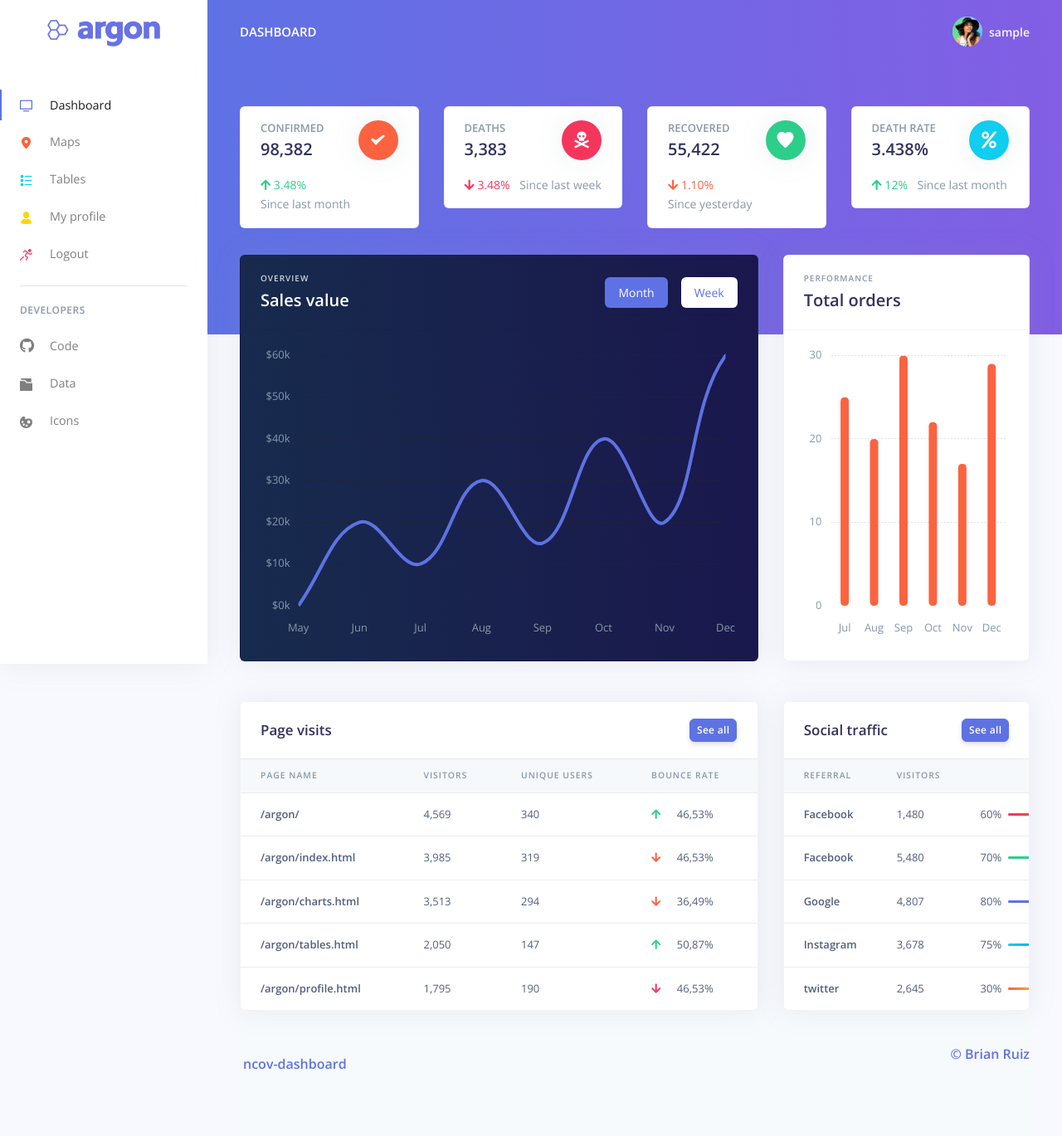
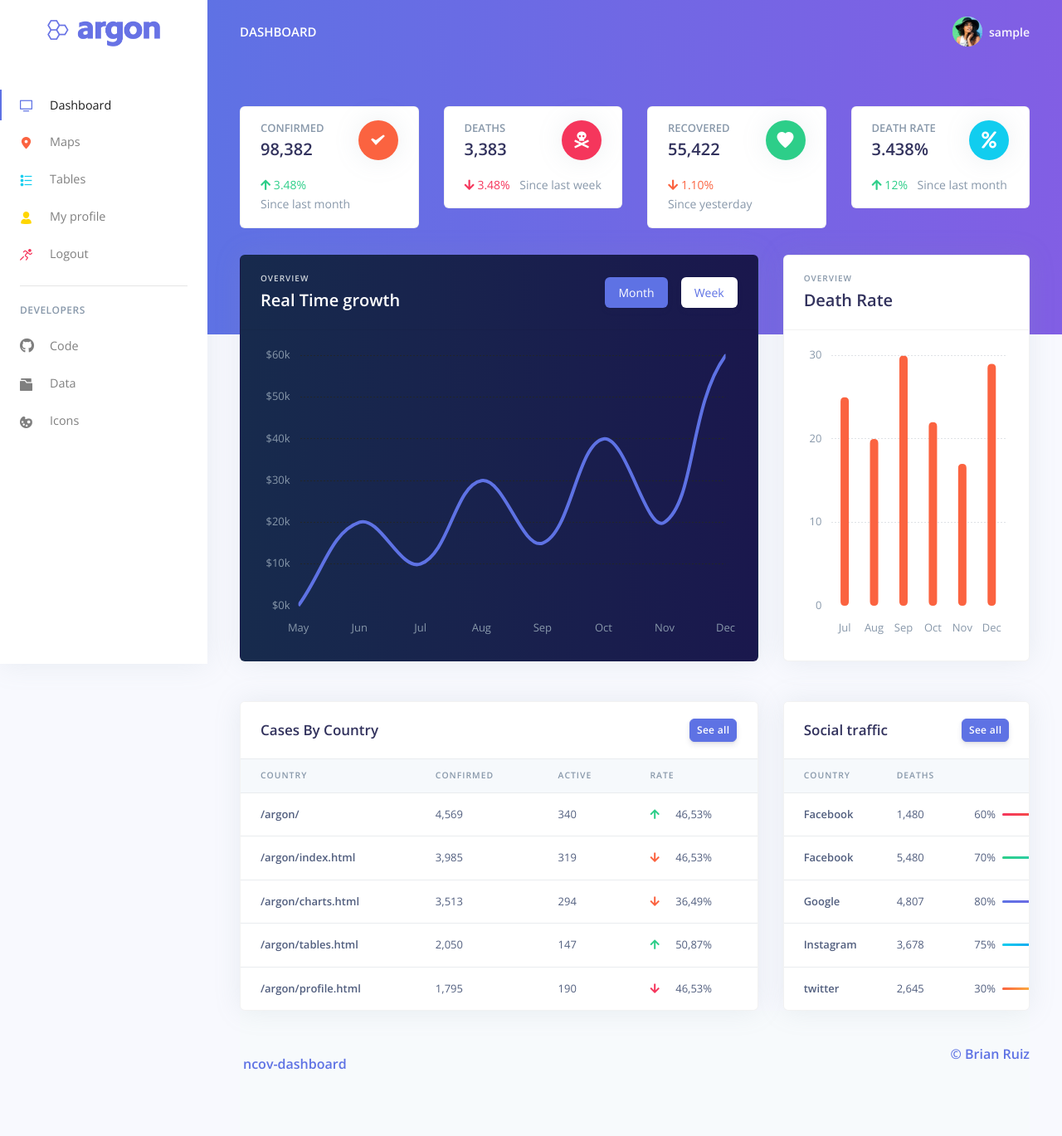
Before and after one commit to BrianRuizy/covid19-dashboard, a Django app: page / in a window 1280 px wide. Shown: the top 1369 px of the page at 83% size. Run offline with Django 3.2, Linux system fonts and the light colour scheme; the visitor is signed in with stand-in values (Sample User, id 1); some libraries are stand-ins or nearby versions.

Commit message:
updated plot titles

```diff
--- a/core/templates/index.html
+++ b/core/templates/index.html
@@ -111,7 +111,7 @@
               <div class="row align-items-center">
                 <div class="col">
                   <h6 class="text-uppercase text-light ls-1 mb-1">Overview</h6>
-                  <h2 class="text-white mb-0">Sales value</h2>
+                  <h2 class="text-white mb-0">Real Time growth</h2>
                 </div>
                 <div class="col">
                   <ul class="nav nav-pills justify-content-end">
@@ -145,8 +145,8 @@
             <div class="card-header bg-transparent">
               <div class="row align-items-center">
                 <div class="col">
-                  <h6 class="text-uppercase text-muted ls-1 mb-1">Performance</h6>
-                  <h2 class="mb-0">Total orders</h2>
+                  <h6 class="text-uppercase text-muted ls-1 mb-1">Overview</h6>
+                  <h2 class="mb-0">Death Rate</h2>
                 </div>
               </div>
             </div>
@@ -166,7 +166,7 @@
             <div class="card-header border-0">
               <div class="row align-items-center">
                 <div class="col">
-                  <h3 class="mb-0">Page visits</h3>
+                  <h3 class="mb-0">Cases By Country</h3>
                 </div>
                 <div class="col text-right">
                   <a href="#!" class="btn btn-sm btn-primary">See all</a>
@@ -178,10 +178,10 @@
               <table class="table align-items-center table-flush">
                 <thead class="thead-light">
                   <tr>
-                    <th scope="col">Page name</th>
-                    <th scope="col">Visitors</th>
-                    <th scope="col">Unique users</th>
-                    <th scope="col">Bounce rate</th>
+                    <th scope="col">Country</th>
+                    <th scope="col">Confirmed</th>
+                    <th scope="col">Active</th>
+                    <th scope="col">Rate</th>
                   </tr>
                 </thead>
                 <tbody>
@@ -277,8 +277,8 @@
               <table class="table align-items-center table-flush">
                 <thead class="thead-light">
                   <tr>
-                    <th scope="col">Referral</th>
-                    <th scope="col">Visitors</th>
+                    <th scope="col">Country</th>
+                    <th scope="col">Deaths</th>
                     <th scope="col"></th>
                   </tr>
                 </thead>
```
